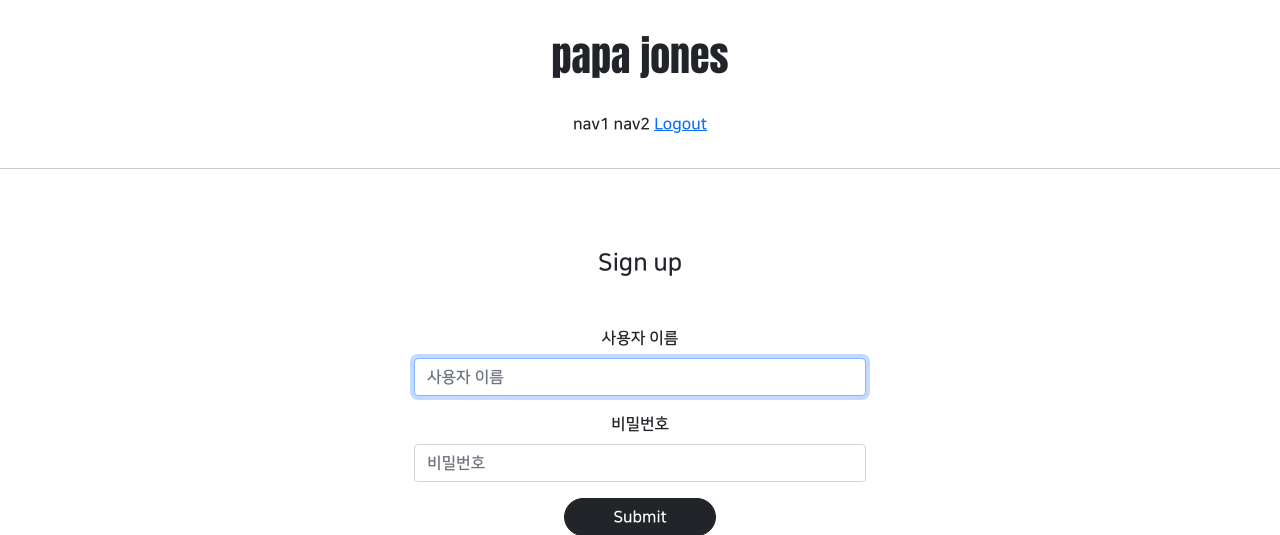
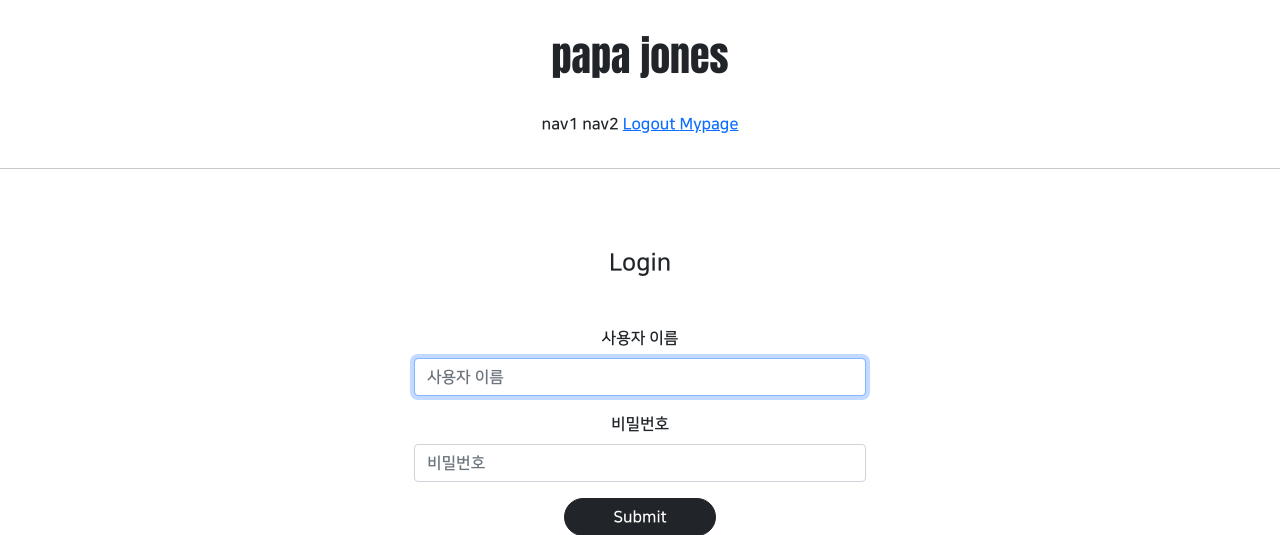
Before and after one commit to DaUn12/Make_SNS_site_Django, a Django app: page /accountss/login/ in a window 1280 px wide. Shown: the top 535 px of the page. Run offline with Django 3.2, Linux system fonts and the light colour scheme; the visitor is signed in with stand-in values (Sample User, id 1); parts of the project's set-up code (start-up, migrations or seed data) failed here and were passed over; some libraries are stand-ins or nearby versions.

Commit message:
7/16 COMMIT2233

```diff
--- a/homepa/settings.py
+++ b/homepa/settings.py
@@ -147,5 +147,5 @@ STATICFILES_DIRS = [
 DEFAULT_AUTO_FIELD = 'django.db.models.BigAutoField'
 
 # lazy( appname : 우리가 설정한 이름)
-LOGIN_REDIRECT_URL = reverse_lazy('popo:hello_word')   # 로그인 재연결
+LOGIN_REDIRECT_URL = reverse_lazy('popo:hello_world')   # 로그인 재연결
 LOGOUT_REDIRECT_URL =reverse_lazy('popo:login')
--- a/homepa/urls.py
+++ b/homepa/urls.py
@@ -20,3 +20,4 @@ urlpatterns = [
     path('admin/', admin.site.urls),
     path('accountss/', include('popo.urls'))
 ]
+#  includ(appname:)
--- a/popo/templates/accountapp/login.html
+++ b/popo/templates/accountapp/login.html
@@ -8,11 +8,11 @@
     <div class = "text-center mw-500 m-auto">
             {#부트스트랩에서 제공하는 텍스트 중앙 정렬 #}
         <div class="m-5">
-            <h4> Sign up</h4>       {#제목#}
+            <h4> Login </h4>       {#제목#}
         </div>
         <div>
 {# 'popo:create'라는 말은 popo-urls의 'appname : name'를 이용하여 역추적하는것 이므로 urls 확인!! #}
-            <form action="{% url 'popo:create' %}" method="post">
+            <form action="{% url 'popo:login' %}" method="post">
                 {#어느 주소로 요청을 보낼건지 써야하는데 안쓰고 url 을 씀#}
                 {%  csrf_token %}
                 {% bootstrap_form form %}
--- a/popo/urls.py
+++ b/popo/urls.py
@@ -1,7 +1,8 @@
 from django.contrib.auth.views import LoginView, LogoutView
 from django.urls import path
+from django.views.generic import DetailView
 
-from popo.views import hello_world, AccountCreateView
+from popo.views import hello_world, AccountCreateView, AccountDetailView
 
 app_name = 'popo'
 
@@ -11,13 +12,15 @@ urlpatterns = [
     path('logout/', LogoutView.as_view(), name='logout'),
     path('create/', AccountCreateView.as_view(), name='create'),
     #path ( 라우팅할 경로, 함수이름(클래스 시 : 클래스.as_view), 사용할 이름)
+    # 어떤 url 로 가야 회원가입 로직으로 가는지
+
 
     path('login/', LoginView.as_view(template_name= 'accountapp/login.html'),   # 경로
-                                     name='login')
+                                     name='login'),
+# templates앱 네임이 accountapp 인걸로 가서 url이 hello_world 로 가라
+    path('detail/<int:pk>', AccountDetailView.as_view(), name='detail')
+]
 
-
-]
-# 앱 네임이 accountapp 인걸로 가서 url이 hello_world 로 가라
 
 
 
--- a/templates/header.html
+++ b/templates/header.html
@@ -27,6 +27,11 @@
                 Logout
             </a>
         </span>
+        <span>
+            <a href="{% url 'popo:detail' pk=user.pk %}">
+                Mypage
+            </a>
+        </span>
         {% endif %}
 
     </div>
```
Also changed, not shown: popo/templates/accountapp/detail.html (added, +19 -0 lines), popo/views.py (+7 -2 lines).
